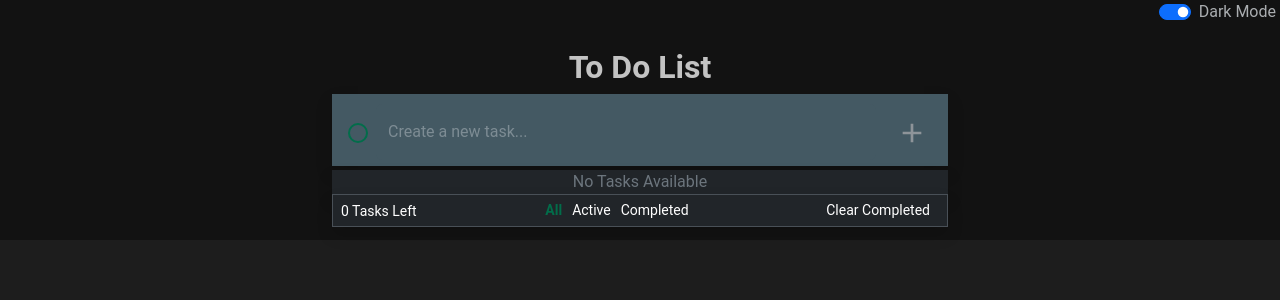
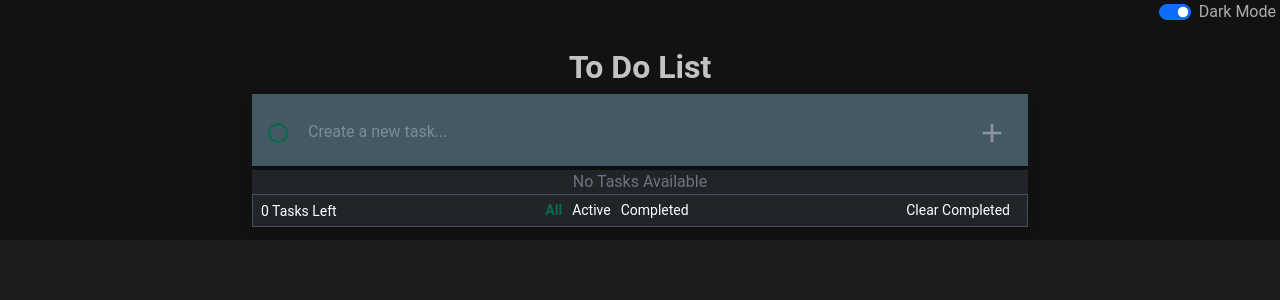
Before and after one commit to Akfslgn/To-do-app, a React (Vite) app: page / in a window 1280 px wide. Shown: the top 300 px of the page. Built offline with nearby package versions, Linux system fonts and the light colour scheme.

Commit message:
width updated

```diff
--- a/src/App.jsx
+++ b/src/App.jsx
@@ -55,7 +55,7 @@ function App() {
   });
 
   return (
-    <div className="container max-width col-lg-6 col-md-8 col-sm-12 ">
+    <div className="container max-width col-lg-8 col-md-9 col-sm-11 ">
       <div className="position-absolute me-1 top-0 end-0">
         <ThemeToggler className="theme-toggler" />
       </div>
--- a/src/components/TaskForm.jsx
+++ b/src/components/TaskForm.jsx
@@ -23,7 +23,7 @@ function TaskForm({ addTask, toggleTaskCompletion }) {
     setValidTask(false);
   };
   return (
-    <div className="">
+    <div>
       <h2 className="text-center fw-bold opacity-75">To Do List</h2>
       <form
         id="task-form"
--- a/src/index.css
+++ b/src/index.css
@@ -60,7 +60,7 @@ html[data-bs-theme="light"] {
 }
 
 .max-width {
-  max-width: 700px;
+  max-width: 800px;
 }
 
 #flexSwitchCheckDefault,
```
